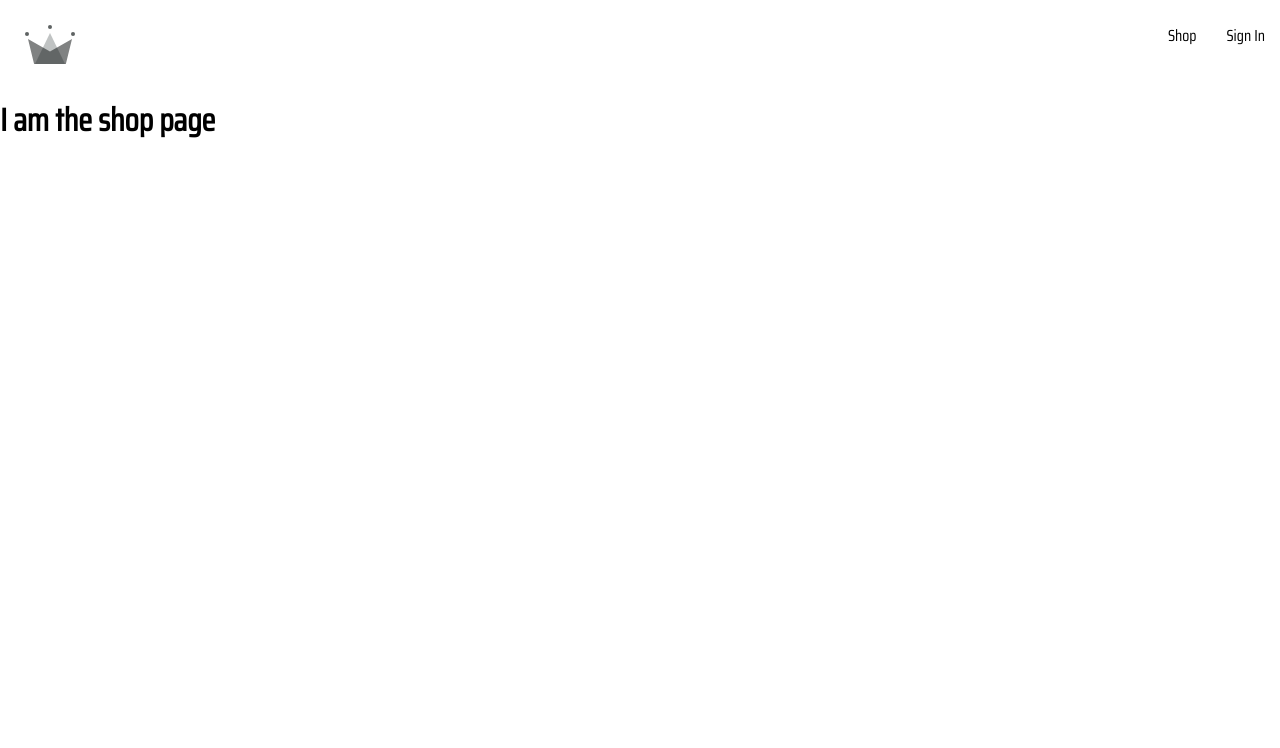
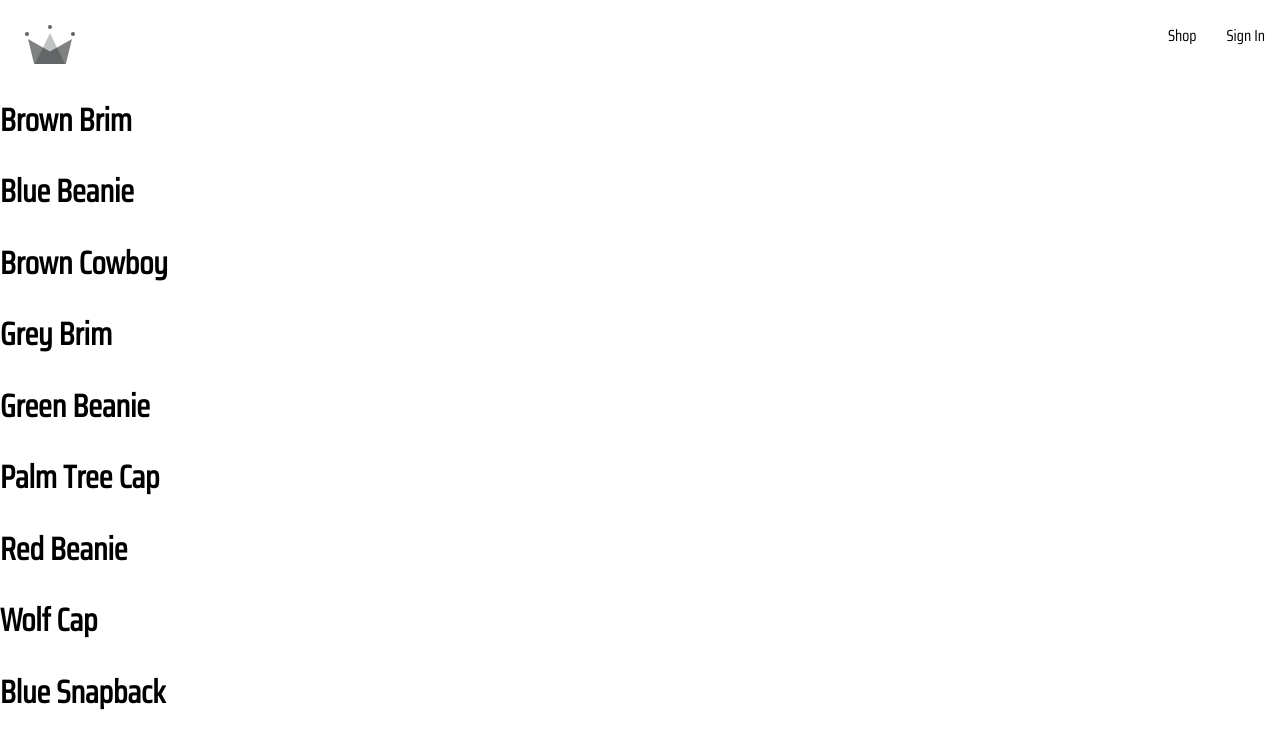
Before and after one commit to ZhangMYihua/crwn-clothing-v2, a React (Create React App) app: page /shop in a window 1280 px wide. Shown: the top 748 px of the page. Built offline with nearby package versions, Linux system fonts and the light colour scheme; no server answers.

Commit message:
created context for Shop component

```diff
--- /dev/null
+++ b/src/contexts/ProductsContext.jsx
@@ -0,0 +1,23 @@
+import { createContext, useState, useEffect } from "react"
+
+import shopData from '../shop-data.json'
+
+export const ProductsContext = createContext({
+  products: [],
+  // setProducts: () => null
+})
+
+export const ProductsProvider = ({children}) => {
+  const [products, setProducts] = useState(shopData);
+  const value = {products}
+
+  useEffect(() => {
+
+  }, [])
+
+  return (
+    <ProductsContext.Provider value={value}>
+      {children}
+    </ProductsContext.Provider>
+  )
+}
--- a/src/contexts/UserContext.jsx
+++ b/src/contexts/UserContext.jsx
@@ -22,7 +22,6 @@
         setCurrentUser(user)
       }
     )
-
     return unsubscribe;
   }, [])
 
--- a/src/index.js
+++ b/src/index.js
@@ -3,6 +3,7 @@
 import { BrowserRouter } from 'react-router-dom';
 import { App } from './App';
 import { UserProvider } from './contexts/UserContext';
+import { ProductsProvider } from './contexts/ProductsContext';
 import './index.scss';
 // import reportWebVitals from './reportWebVitals';
 
@@ -10,7 +11,9 @@
   <React.StrictMode>
     <BrowserRouter>
       <UserProvider>
-        <App />
+        <ProductsProvider>
+          <App />
+        </ProductsProvider>
       </UserProvider>
     </BrowserRouter>
   </React.StrictMode>,
--- a/src/routes/shop/Shop.jsx
+++ b/src/routes/shop/Shop.jsx
@@ -1,3 +1,15 @@
+import { useContext } from "react";
+import { ProductsContext } from "../../contexts/ProductsContext";
+
 export const Shop = () => {
-  return <h1>I am the shop page</h1>;
+  const {products} = useContext(ProductsContext)
+  return (
+    <div>
+      {products.map( ({id, name}) => (
+        <div key={id}>
+          <h1>{name}</h1>
+        </div>
+      ))}
+    </div>
+  )
 };
--- /dev/null
+++ b/src/shop-data.json
@@ -0,0 +1,56 @@
+[
+  {
+    "id": 1,
+    "name": "Brown Brim",
+    "imageUrl": "https://i.ibb.co/ZYW3VTp/brown-brim.png",
+    "price": 25
+  },
+  {
+    "id": 2,
+    "name": "Blue Beanie",
+    "imageUrl": "https://i.ibb.co/ypkgK0X/blue-beanie.png",
+    "price": 18
+  },
+  {
+    "id": 3,
+    "name": "Brown Cowboy",
+    "imageUrl": "https://i.ibb.co/QdJwgmp/brown-cowboy.png",
+    "price": 35
+  },
+  {
+    "id": 4,
+    "name": "Grey Brim",
+    "imageUrl": "https://i.ibb.co/RjBLWxB/grey-brim.png",
+    "price": 25
+  },
+  {
+    "id": 5,
+    "name": "Green Beanie",
+    "imageUrl": "https://i.ibb.co/YTjW3vF/green-beanie.png",
+    "price": 18
+  },
+  {
+    "id": 6,
+    "name": "Palm Tree Cap",
+    "imageUrl": "https://i.ibb.co/rKBDvJX/palm-tree-cap.png",
+    "price": 14
+  },
+  {
+    "id": 7,
+    "name": "Red Beanie",
+    "imageUrl": "https://i.ibb.co/bLB646Z/red-beanie.png",
+    "price": 18
+  },
+  {
+    "id": 8,
+    "name": "Wolf Cap",
+    "imageUrl": "https://i.ibb.co/1f2nWMM/wolf-cap.png",
+    "price": 14
+  },
+  {
+    "id": 9,
+    "name": "Blue Snapback",
+    "imageUrl": "https://i.ibb.co/X2VJP2W/blue-snapback.png",
+    "price": 16
+  }
+]
```
